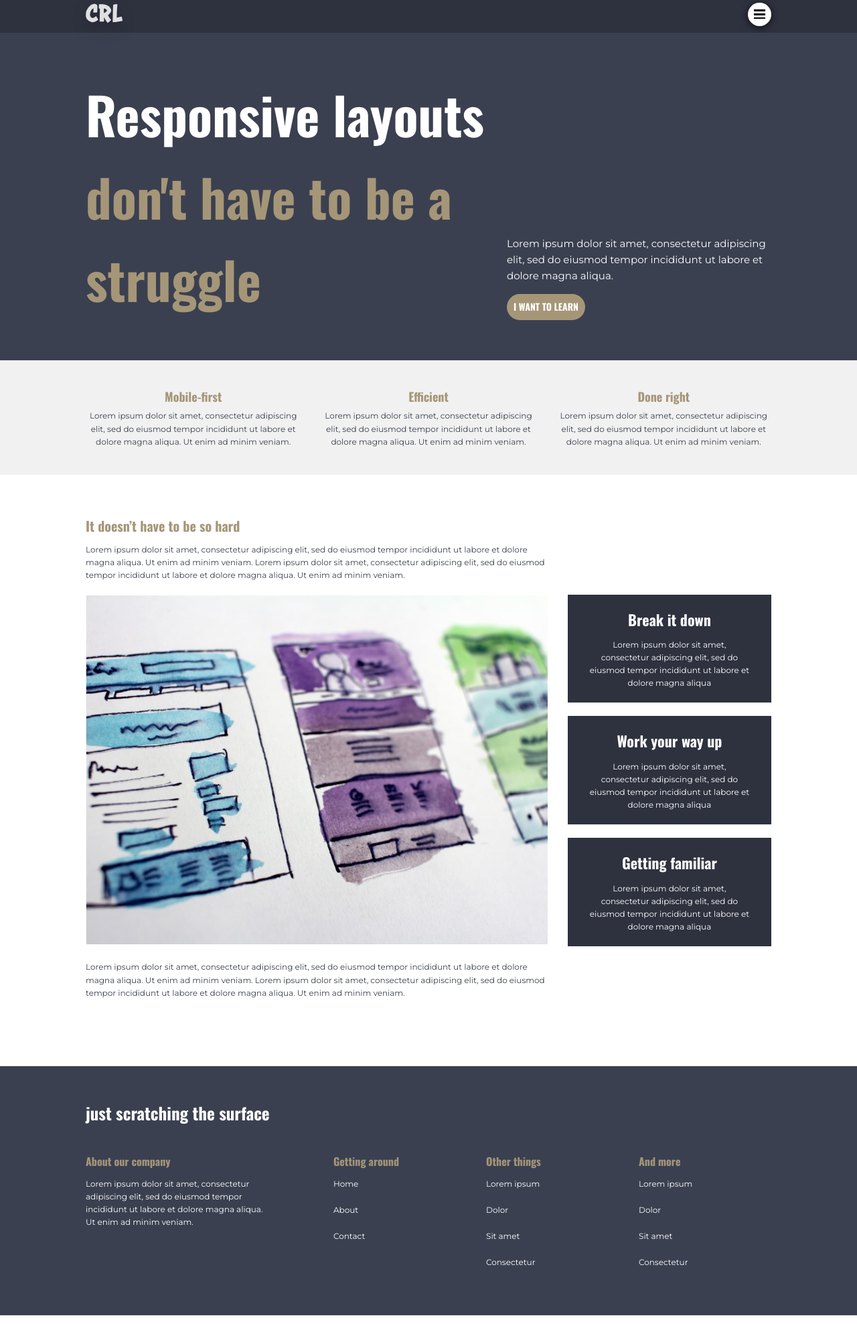
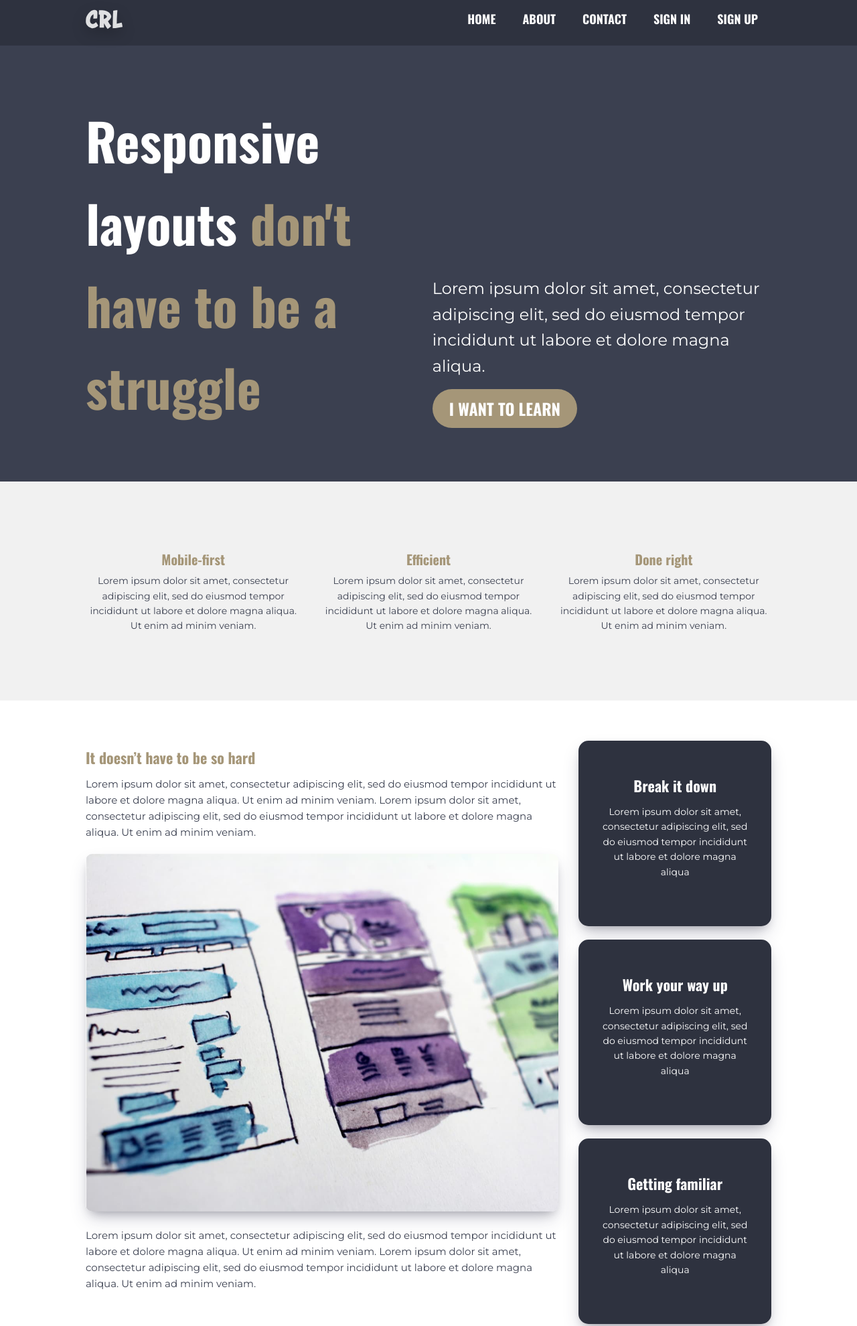
Before and after one commit to k1d12r04/last-responsive-challenge, a website: page index.html in a window 1280 px wide. Shown: the part 6-1986 px from the top of the page at 67% size. Drawn offline with nearby package versions, Linux system fonts and the light colour scheme.

Commit message:
Complete media queries and fix nav layout issues

```diff
--- a/js/script.js
+++ b/js/script.js
@@ -1,10 +1,7 @@
 'use strict';
 
-const navToggle = document.getElementsByClassName("nav-toggle")[0];
-const nav = document.getElementsByClassName("nav")[0];
-
-console.log(navToggle);
-console.log(nav);
+const navToggle = document.querySelector('.nav-toggle');
+const nav = document.querySelector(".nav");
 
 navToggle.addEventListener("click", () => {
   nav.classList.toggle("nav--visible");
--- a/sass/main.scss
+++ b/sass/main.scss
@@ -39,11 +39,14 @@ img {
   margin: 0 auto;
 }
 
+.blur-effect{
+  filter: blur(5px);
+}
+
 // layout
 .header {
   background-color: $primary-dark-color;
   display: flex;
-  flex-direction: column;
   padding-top: 1rem;
   padding-bottom: 1rem;
   text-align: center;
@@ -65,6 +68,11 @@ img {
 
 .nav {
   display: none;
+  position: absolute;
+  left: 0;
+  right: 0;
+  top: 5rem;
+  background-color: $primary-dark-color;
   transition: all 0.5s ease-in-out;
 
   &__list {
@@ -115,6 +123,7 @@ img {
   }
   &--visible {
     display: block;
+    z-index: 100;
   }
 
   &-toggle {
@@ -171,19 +180,19 @@ img {
 }
 
 .hero {
-  padding-top: 6rem;
-  padding-bottom: 6rem;
+  padding-top: 8rem;
+  padding-bottom: 8rem;
   background-color: $primary-light-color;
 
   &__title {
-    font-size: clamp(2.5rem, 6vw, 9rem)
+    font-size: clamp(3.5rem, 6vw, 9rem);
   }
   color: $secondary-light-color;
   &__colored-text {
     color: $accent-color;
   }
 
-  &-text{
+  &-text {
     align-self: flex-end;
   }
 
@@ -191,17 +200,17 @@ img {
     font: {
       family: "Montserrat", sans-serif;
       weight: 400;
-      size: 1.5rem;
+      size: 2.4rem;
     }
     margin-bottom: 1.5rem;
   }
   &__btn {
     display: inline-block;
     background-color: $accent-color;
-    padding: 0.8rem 1rem;
+    padding: 0.8rem 1.8rem;
     border-radius: 10rem;
     color: $secondary-light-color;
-    font-size: 1.4rem;
+    font-size: 2.4rem;
 
     text: {
       decoration: none;
@@ -211,15 +220,17 @@ img {
   }
   &__flex {
     display: flex;
+    flex-direction: column;
     justify-content: space-between;
-    gap: 2rem;
+    gap: 3rem;
   }
+
 }
 
 .features {
   background-color: #f1f1f1;
-  padding-top: 4rem;
-  padding-bottom: 4rem;
+  padding-top: 10rem;
+  padding-bottom: 10rem;
 
   &__flex {
     display: flex;
@@ -231,15 +242,15 @@ img {
   &__text {
     text-align: center;
     &__title {
-      font-size: 1.8rem;
+      font-size: 2rem;
       color: $accent-color;
-      margin-bottom: .5rem;
+      margin-bottom: 0.5rem;
     }
     &__para {
       font: {
         family: "Montserrat", sans-serif;
         weight: 400;
-        size: 1.2rem;
+        size: 1.4rem;
       }
     }
     color: $primary-light-color;
@@ -254,13 +265,13 @@ img {
 
     &__title {
       color: $accent-color;
-      font-size: 2rem;
+      font-size: 2.2rem;
       margin-bottom: 1rem;
     }
     &__para {
       font: {
         family: "Montserrat", sans-serif;
-        size: 1.2rem;
+        size: 1.5rem;
         weight: 400;
       }
       color: $primary-light-color;
@@ -268,6 +279,9 @@ img {
     }
     &__img {
       margin-bottom: 2rem;
+      border-radius: 1rem;
+      box-shadow: rgba(50, 50, 93, 0.25) 0px 13px 27px -5px, rgba(0, 0, 0, 0.3) 0px 8px 16px -8px;
+
     }
   }
   &__secondary-text {
@@ -276,8 +290,9 @@ img {
     margin-top: 6rem;
     &-box {
       background-color: $primary-dark-color;
-      padding: 2rem 3rem;
-      // margin-bottom: 2rem;
+      padding: 5rem 3rem 7rem;
+      border-radius: 1.5rem;
+      box-shadow: rgba(50, 50, 93, 0.25) 0px 13px 27px -5px, rgba(0, 0, 0, 0.3) 0px 8px 16px -8px;
     }
     &__title {
       margin-bottom: 1rem;
@@ -286,7 +301,7 @@ img {
     &__para {
       font: {
         family: "Montserrat", sans-serif;
-        size: 1.2rem;
+        size: 1.4rem;
         weight: 400;
       }
     }
@@ -297,36 +312,37 @@ img {
     }
   }
 }
-
-.footer{
+.footer {
   background-color: $primary-light-color;
   padding-top: 5rem;
   padding-bottom: 5rem;
-  &__title{
+  &__title {
     color: $secondary-light-color;
-    font-size: 2.5rem;
+    font-size: clamp(4rem, 5vw, 6rem);
     margin-bottom: 4rem;
+    text-align: center;
   }
 
-  &-main{
-    display: flex;
-    flex-direction: column;
-    gap: 3rem;
+  &-main {
+    display: grid;
+    row-gap: 3rem;
   }
 
-  &__content__title{
+  &__content__title {
     color: $accent-color;
     margin-bottom: 1rem;
-    font-size: 1.6rem;
+    font-size: 2rem;
+    white-space: nowrap;
   }
 
-  &__content__link{
+  &__content__link {
     position: relative;
     margin-bottom: 2rem;
     text-decoration: none;
+    white-space: nowrap;
     display: block;
     width: fit-content;
-    transition: color .25s ease-in-out;
+    transition: color 0.25s ease-in-out;
     &::after {
       content: "";
       display: block;
@@ -341,19 +357,19 @@ img {
       transition: transform 0.25s ease-in-out;
     }
     &:hover::after {
-      transform: scale(1,1);
+      transform: scale(1, 1);
     }
-    &:hover{
+    &:hover {
       color: $accent-color;
     }
   }
 
   &__content__link,
-  &__content__para{
+  &__content__para {
     font: {
       family: "Montserrat", sans-serif;
       weight: 400;
-      size: 1.2rem;
+      size: 1.4rem;
     }
     color: $secondary-light-color;
   }
@@ -361,43 +377,62 @@ img {
 
 // Media queries
 
-@media only screen and ( min-width: 596px) {
-  .features__flex{
+@media only screen and (min-width: 596px) {
+  .features__flex {
     flex-direction: row;
-  }
-  .footer__content--big{
-    width: 70%;
   }
 }
 
 @media only screen and (min-width: 700px) {
-  .main__secondary-text__flex{
+  .main__secondary-text__flex {
     flex-direction: row;
+  }
+  .footer-main {
+    display: grid;
+    grid-template-columns: repeat(2, 1fr);
+    column-gap: 6rem;
+  }
+  .hero__flex {
+    flex-direction: row;
+  }
+  .hero__btn {
+    padding: 1rem 2.5rem;
+  }
+  .nav-toggle{
+    display: none;
+  }
+  .nav{
+    display: block;
+    position: relative;
+    top: 0;
+    &__list{
+      display: flex;
+      padding-top: 0;
+      &--primary{
+        display: flex;
+        margin: 0 auto;
+      }
+      &--secondary{
+        display: flex;
+        margin-top: 0;
+      }
+    }
   }
 }
 
-@media only screen and (min-width: 768px) {
-  .footer-main{
-    flex-direction: row;
-    justify-content: space-evenly;
-  }
-  .footer__content--big{
-    width: 45%;
-    margin-right: 7rem;
-  }
-  .footer__content--small{
-    width: 33%;
-  }
-}
-
-@media only screen and (min-width:1000px) {
-  .main__flex{
+@media only screen and (min-width: 1000px) {
+  .main__flex {
     display: flex;
     align-items: center;
     gap: 3rem;
   }
-  .main__secondary-text__flex{
+  .main__secondary-text__flex {
     flex-direction: column;
     margin-top: 0;
   }
+
+  .footer-main {
+    grid-template-columns: 3fr 1fr 1fr;
+    column-gap: 8rem;
+  }
 }
```
Also changed, not shown: index.html (+1 -2 lines), css/style.css.
